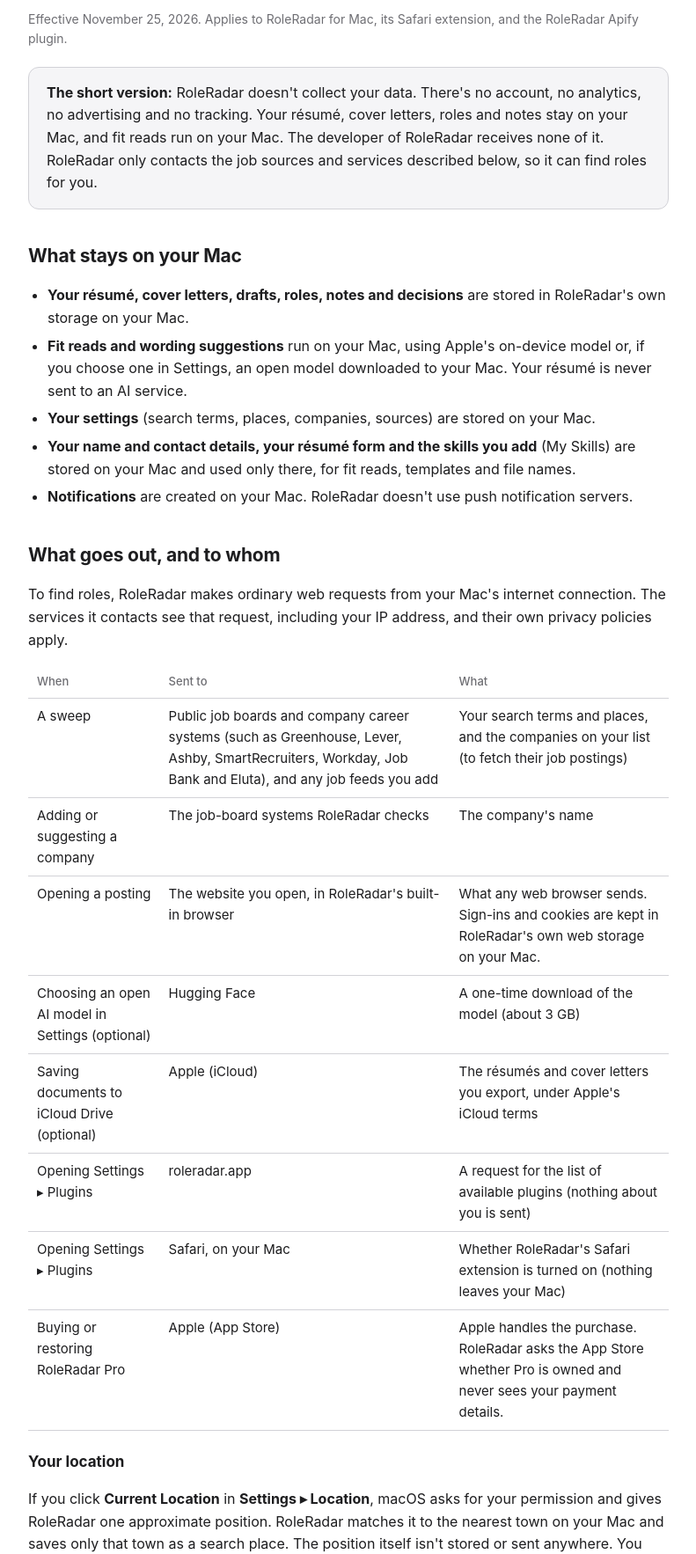
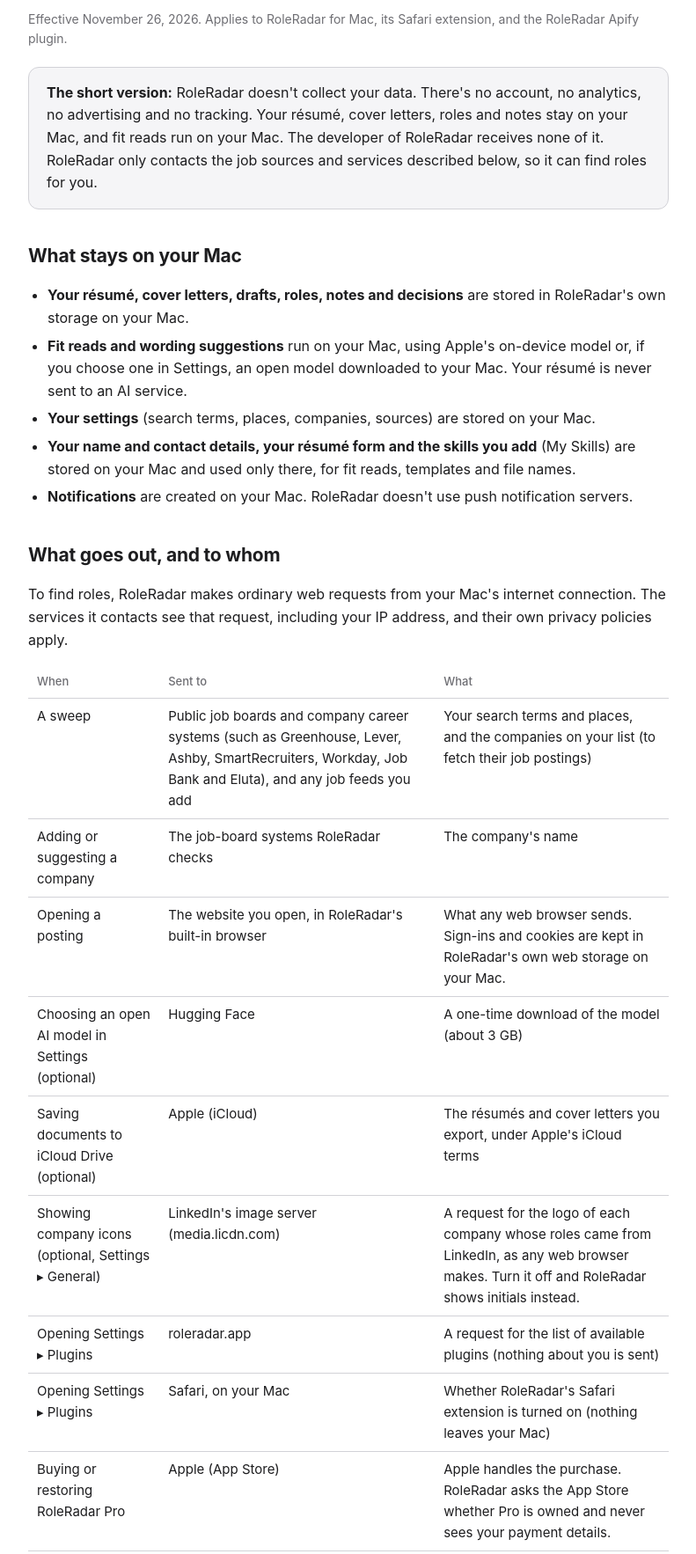
Before and after one commit to christhefarmer/roleradar-site, a plain HTML site: page privacy.html in a window 1280 px wide. Shown: the part 142-1908 px from the top of the page at 88% size, without its empty margins (244-1035 px from the left). Drawn offline with Linux system fonts and the light colour scheme.

Commit message:
Privacy: optional company icons load from LinkedIn's image server
Co-Authored-By: Claude Opus 5.5 <noreply@anthropic.com>

```diff
--- a/privacy.html
+++ b/privacy.html
@@ -15,7 +15,7 @@
 </header>
 <main>
 <h1>Privacy Policy</h1>
-<p class="meta">Effective November 25, 2026. Applies to RoleRadar for Mac, its Safari extension, and the RoleRadar Apify plugin.</p>
+<p class="meta">Effective November 26, 2026. Applies to RoleRadar for Mac, its Safari extension, and the RoleRadar Apify plugin.</p>
 
 <div class="panel">
 <p><b>The short version:</b> RoleRadar doesn't collect your data. There's no account, no analytics, no advertising and no tracking.
@@ -48,6 +48,8 @@ including your IP address, and their own privacy policies apply.</p>
     <td>What any web browser sends. Sign-ins and cookies are kept in RoleRadar's own web storage on your Mac.</td></tr>
 <tr><td>Choosing an open AI model in Settings (optional)</td><td>Hugging Face</td><td>A one-time download of the model (about 3 GB)</td></tr>
 <tr><td>Saving documents to iCloud Drive (optional)</td><td>Apple (iCloud)</td><td>The résumés and cover letters you export, under Apple's iCloud terms</td></tr>
+<tr><td>Showing company icons (optional, Settings ▸ General)</td><td>LinkedIn's image server (media.licdn.com)</td>
+    <td>A request for the logo of each company whose roles came from LinkedIn, as any web browser makes. Turn it off and RoleRadar shows initials instead.</td></tr>
 <tr><td>Opening Settings ▸ Plugins</td><td>roleradar.app</td><td>A request for the list of available plugins (nothing about you is sent)</td></tr>
 <tr><td>Opening Settings ▸ Plugins</td><td>Safari, on your Mac</td><td>Whether RoleRadar's Safari extension is turned on (nothing leaves your Mac)</td></tr>
 <tr><td>Buying or restoring RoleRadar Pro</td><td>Apple (App Store)</td>
```
